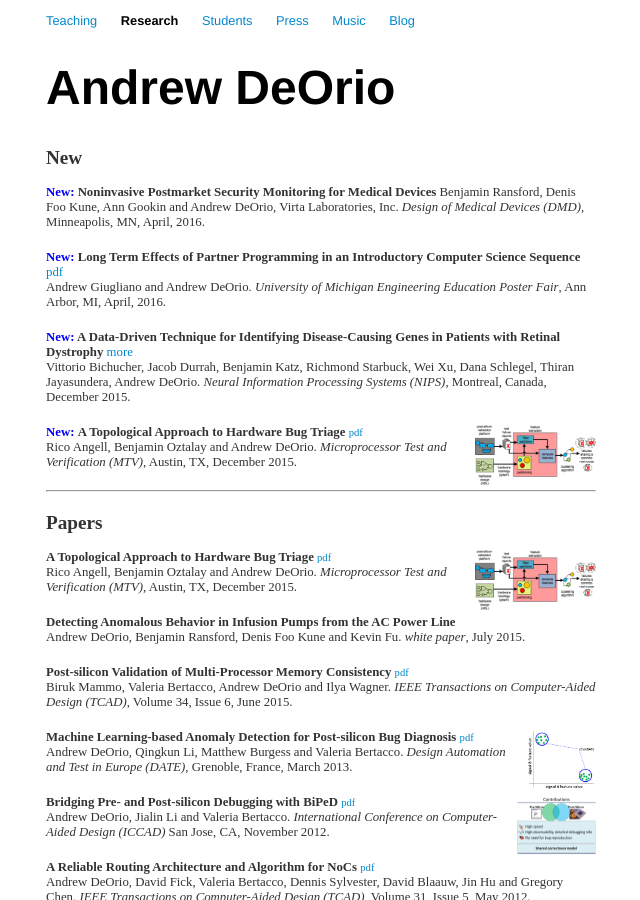
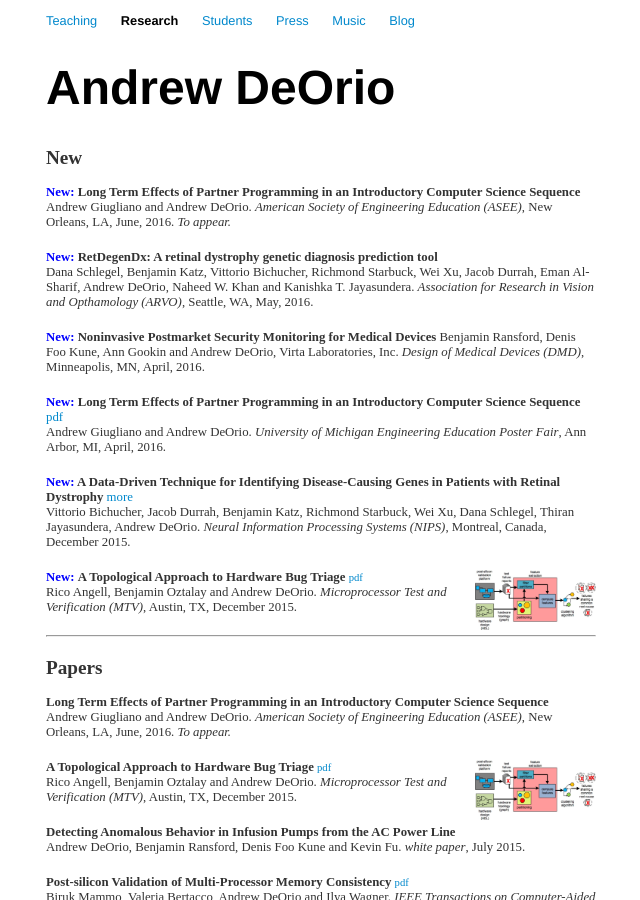
Before and after one commit to awdeorio/andrewdeorio.com, a Jekyll site: the page built from research/index.html, in a window 1280 px wide and 900 px high. Shown: the whole window, without its empty margins (319-959 px from the left). Built offline with Jekyll 4.4.1, drawn with Linux system fonts in a browser that asks for light colours; nearby versions of some CDN libraries; some of the changed text lies outside the part shown.

Commit message:
added ARVO poster, ASEE paper

```diff
--- a/research/index.html
+++ b/research/index.html
@@ -5,6 +5,25 @@ title: Research | Andrew DeOrio
 
 <div class="publication">
 <h2>New</h2>
+<b><font color="blue">New: </font></b>
+<!-- <a href="assets/FIXME.pdf" target="_blank" > -->
+<!-- <img height=60 style="float:right" border=0 src="assets/FIXME-thumbnail.PNG" alt="thumbnail"></a> -->
+<b>Long Term Effects of Partner Programming in an Introductory Computer Science Sequence</b>
+<!-- <small><a href="assets/MTV15.pdf" target="_blank" >pdf</a></small> --> <br>
+Andrew Giugliano and Andrew DeOrio.
+<i>American Society of Engineering Education (ASEE)</i>, New Orleans, LA, June, 2016.
+<i>To appear.</i>
+</div>
+
+<div class="publication">
+<b><font color="blue">New: </font></b>
+<b>RetDegenDx: A retinal dystrophy genetic diagnosis prediction tool</b>
+<!-- <a href="assets/FIXME.pdf" target="_blank">pdf</a> --><br>
+Dana Schlegel, Benjamin Katz, Vittorio Bichucher, Richmond Starbuck, Wei Xu, Jacob Durrah, Eman Al-Sharif, Andrew DeOrio, Naheed W. Khan and Kanishka T. Jayasundera.
+<i>Association for Research in Vision and Opthamology (ARVO)</i>, Seattle, WA, May, 2016.<br>
+</div>
+
+<div class="publication">
 <b><font color="blue">New: </font></b>
 <b>Noninvasive Postmarket Security Monitoring for Medical Devices</b>
 <!-- <a href="assets/DMD16.pdf" target="_blank">pdf</a><br> -->
@@ -47,6 +66,16 @@ Rico Angell, Benjamin Oztalay and Andrew DeOrio.
 <!---------------------------------------------------------------------------->
 <div class="publication">
 <h2>Papers</h2>
+<!-- <a href="assets/FIXME.pdf" target="_blank" > -->
+<!-- <img height=60 style="float:right" border=0 src="assets/FIXME-thumbnail.PNG" alt="thumbnail"></a> -->
+<b>Long Term Effects of Partner Programming in an Introductory Computer Science Sequence</b>
+<!-- <small><a href="assets/MTV15.pdf" target="_blank" >pdf</a></small> --> <br>
+Andrew Giugliano and Andrew DeOrio.
+<i>American Society of Engineering Education (ASEE)</i>, New Orleans, LA, June, 2016.
+<i>To appear.</i>
+</div>
+
+<div class="publication">
 <a href="assets/MTV15-slides.pdf" target="_blank" >
 <img height=60 style="float:right" border=0 src="assets/MTV15-thumbnail.png" alt="thumbnail"></a>
 <b>A Topological Approach to Hardware Bug Triage</b>
@@ -241,6 +270,13 @@ Andrew DeOrio, Adam Bauserman and Valeria Bertacco.
 <!---------------------------------------------------------------------------->
 <div class="publication">
 <h2>Posters</h2>
+<b>RetDegenDx: A retinal dystrophy genetic diagnosis prediction tool</b>
+<!-- <a href="assets/FIXME.pdf" target="_blank">pdf</a> --><br>
+Dana Schlegel, Benjamin Katz, Vittorio Bichucher, Richmond Starbuck, Wei Xu, Jacob Durrah, Eman Al-Sharif, Andrew DeOrio, Naheed W. Khan and Kanishka T. Jayasundera.
+<i>Association for Research in Vision and Ophthalmology (ARVO)</i>, Seattle, WA, May, 2016.<br>
+</div>
+
+<div class="publication">
 <b>Noninvasive Postmarket Security Monitoring for Medical Devices</b>
 <!-- <a href="assets/DMD16.pdf" target="_blank">pdf</a><br> -->
 Benjamin Ransford, Denis Foo Kune, Ann Gookin and Andrew DeOrio, Virta Laboratories, Inc.
```
